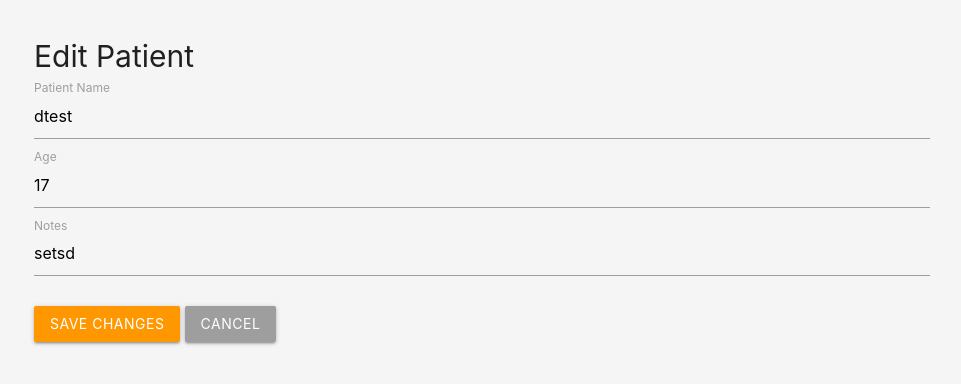
After one commit to sienta01/cogstim, a Flask app: page /edit_patient/1 in a window 1280 px wide. The commit adds this page. Shown: the top 384 px of the page, without its empty margins (158-1119 px from the left). Run offline with Flask 2, Linux system fonts and the light colour scheme; a user stored in the database is signed in; data comes from the database, SQL or seed files in the repository.

Commit message:
fixed dashboard and buttons

```diff
--- a/app.py
+++ b/app.py
@@ -83,21 +83,32 @@ def add_patient():
     flash("Patient added successfully.")
     return redirect(url_for("dashboard"))
 
+@app.route("/reference")
+def reference():
+    session["reference_shown"] = True
+    return render_template("reference.html", emoji_set=emoji_set)
+
 @app.route("/game")
 def game():
     if 'user_id' not in session:
         return redirect(url_for('login'))
+    if not session.get("reference_shown"):
+        return redirect(url_for('reference'))
     session["emoji_queue"] = random.sample(emoji_set, 10)
     session["emoji_index"] = 0
     session["score"] = 0
+    session["reference_shown"] = False
     return render_template('game.html')
+
 @app.route("/login", methods=["GET", "POST"])
 def login():
     if request.method == "POST":
         username = request.form["username"]
         password = request.form["password"]
         user = User.query.filter_by(username=username).first()
-        if user and check_password_hash(user.password_hash, password):
+        if not user:
+            flash("No user found, please register.")
+        elif check_password_hash(user.password_hash, password):
             session["user_id"] = user.id
             return redirect(url_for("dashboard"))
         else:
@@ -116,8 +127,8 @@ def register():
         new_user = User(username=username, password_hash=password_hash)
         db.session.add(new_user)
         db.session.commit()
-        session["user_id"] = new_user.id
-        return redirect(url_for("game"))
+        # After registration, redirect to login page
+        return redirect(url_for("login"))
     return render_template("register.html")
 
 @app.route("/logout")
@@ -223,3 +234,42 @@ def view_patient_scores(patient_id):
         return redirect(url_for("dashboard"))
     scores = Score.query.filter_by(patient_id=patient.id).order_by(Score.timestamp.desc()).all()
     return render_template("scores.html", scores=scores, patient=patient)
+
+# Edit Patient route
+@app.route("/edit_patient/<int:patient_id>", methods=["GET", "POST"])
+def edit_patient(patient_id):
+    if "user_id" not in session:
+        return redirect(url_for("login"))
+    patient = Patient.query.filter_by(id=patient_id, user_id=session["user_id"]).first()
+    if not patient:
+        flash("Patient not found.")
+        return redirect(url_for("dashboard"))
+    if request.method == "POST":
+        patient.name = request.form.get("name")
+        patient.age = request.form.get("age")
+        patient.notes = request.form.get("notes")
+        db.session.commit()
+        flash("Patient updated successfully.")
+        return redirect(url_for("dashboard"))
+    return render_template("edit_patient.html", patient=patient)
+
+# Delete Patient route
+@app.route("/delete_patient/<int:patient_id>")
+def delete_patient(patient_id):
+    if "user_id" not in session:
+        return redirect(url_for("login"))
+    patient = Patient.query.filter_by(id=patient_id, user_id=session["user_id"]).first()
+    if not patient:
+        flash("Patient not found.")
+        return redirect(url_for("dashboard"))
+    db.session.delete(patient)
+    db.session.commit()
+    flash("Patient deleted successfully.")
+    return redirect(url_for("dashboard"))
+
+with app.app_context():
+    db.create_all()  # Create database tables if they don't exist
+
+# Run the application for development
+# if __name__ == "__main__":
+#     app.run(debug=True)
--- /dev/null
+++ b/templates/edit_patient.html
@@ -0,0 +1,36 @@
+<!DOCTYPE html>
+<html lang="en">
+<head>
+    <meta charset="UTF-8">
+    <meta name="viewport" content="width=device-width, initial-scale=1.0">
+    <title>Edit Patient</title>
+    <link rel="stylesheet" href="https://cdnjs.cloudflare.com/ajax/libs/materialize/1.0.0/css/materialize.min.css">
+    <script src="https://cdnjs.cloudflare.com/ajax/libs/materialize/1.0.0/js/materialize.min.js"></script>
+    <style>
+        body { background: #f5f5f5; }
+        .container { margin-top: 40px; }
+        .section-title { font-size: 2rem; margin-bottom: 20px; }
+    </style>
+</head>
+<body>
+<div class="container">
+    <h3 class="section-title">Edit Patient</h3>
+    <form method="POST">
+        <div class="input-field">
+            <input type="text" name="name" value="{{ patient.name }}" required>
+            <label class="active">Patient Name</label>
+        </div>
+        <div class="input-field">
+            <input type="number" name="age" value="{{ patient.age }}">
+            <label class="active">Age</label>
+        </div>
+        <div class="input-field">
+            <textarea name="notes" class="materialize-textarea">{{ patient.notes }}</textarea>
+            <label class="active">Notes</label>
+        </div>
+        <button class="btn orange" type="submit">Save Changes</button>
+        <a href="/dashboard" class="btn grey">Cancel</a>
+    </form>
+</div>
+</body>
+</html>
```
Also changed, not shown: templates/login.html (+20 -0 lines), templates/reference.html (+26 -22 lines), templates/scores.html (+18 -5 lines), database.db (added), instance/database.db (deleted).
